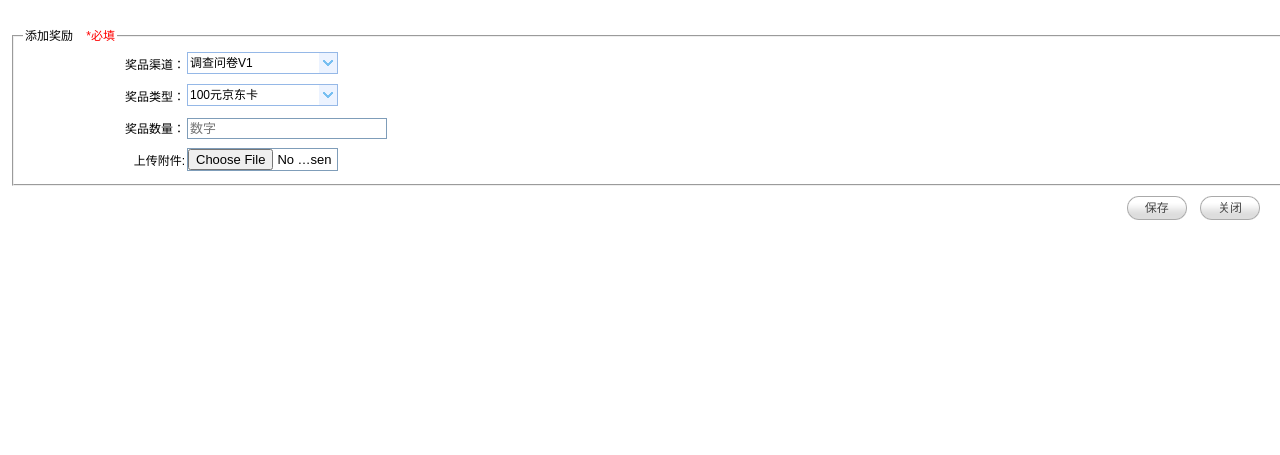
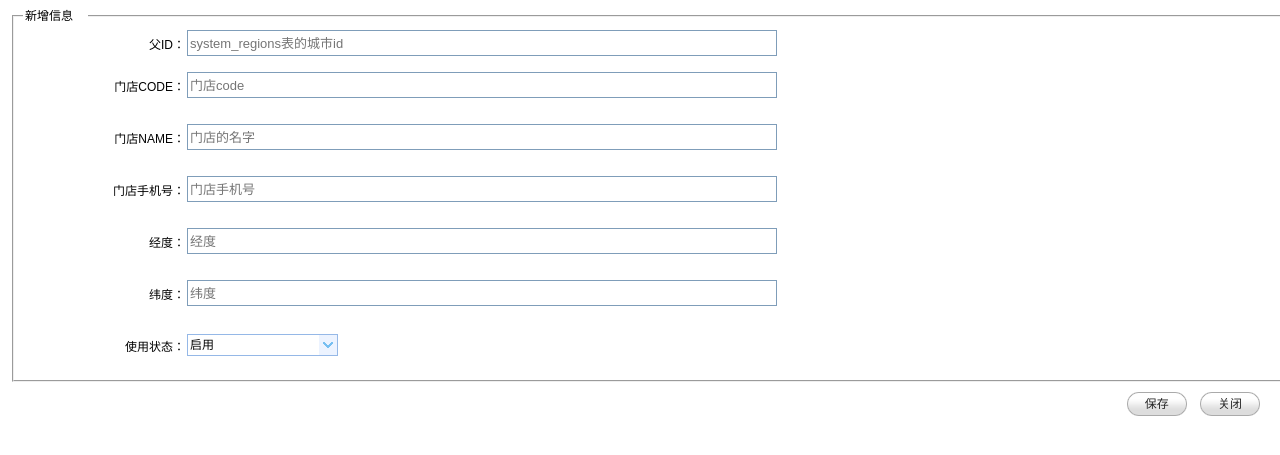
Before and after one commit to xfz219/gsp_store, a Java web app: page /shop/add in a window 1280 px wide. Shown: the top 455 px of the page. Run offline with Spring Boot 4, a stand-in JSP engine, Linux system fonts and the light colour scheme; the project's own start-up code is not run, and a stand-in starts its controllers and pages; some libraries are stand-ins or nearby versions.

Commit message:
门店经纬度

```diff
--- a/src/main/java/com/puhui/app/dao/AppLendShopDao.java
+++ b/src/main/java/com/puhui/app/dao/AppLendShopDao.java
@@ -43,4 +43,10 @@ public interface AppLendShopDao extends BaseDao {
 	 */
 	void updateAppLendShop(AppLendShop appLendShop);
 
+	/**
+	 * 更新启用状态
+	 * @param id
+	 * @param enabled
+	 */
+	void updateEnabledById(@Param("id")long id, @Param("enabled")boolean enabled);
 }
--- a/src/main/java/com/puhui/app/po/AppLendShop.java
+++ b/src/main/java/com/puhui/app/po/AppLendShop.java
@@ -8,11 +8,6 @@ import java.util.Date;
  * 门店码
  */
 public class AppLendShop extends BaseBean {
-
-    /**
-     * 主键
-     */
-    private Long id;
 
     /**
      * 奖品类型
--- a/src/main/java/com/puhui/app/service/AppLendShopService.java
+++ b/src/main/java/com/puhui/app/service/AppLendShopService.java
@@ -11,6 +11,9 @@ public interface AppLendShopService {
 
 	List<AppLendShop> findList(AppLendShop als);
 
-	Map<String,String> addList(Map<String, String> map, List<Map<String, String>> listMap) throws Exception;
+	void updateAppLendShop(AppLendShop als);
 
+	void addAppLendShop(AppLendShop als);
+
+	void updateEnabledById(long l, boolean b);
 }
--- a/src/main/java/com/puhui/app/web/controller/AppLendShopController.java
+++ b/src/main/java/com/puhui/app/web/controller/AppLendShopController.java
@@ -7,6 +7,7 @@ import com.puhui.app.po.AppWeixinArticle;
 import com.puhui.app.service.AppLendShopService;
 import com.puhui.app.service.PrizesService;
 import com.puhui.app.utils.ReadExcel;
+import com.puhui.app.vo.ReturnEntity;
 import org.slf4j.Logger;
 import org.slf4j.LoggerFactory;
 import org.springframework.beans.factory.annotation.Autowired;
@@ -37,7 +38,7 @@ public class AppLendShopController extends BaseController {
 
 
     /**
-     * 新增奖品
+     * 新增门店
      * @return
      */
     @RequestMapping(value = "/add")
@@ -46,12 +47,26 @@ public class AppLendShopController extends BaseController {
     }
 
     /**
-     * 获取奖品
+     * 获取门店
      * @return
      */
     @RequestMapping(value = "/get")
     public String get() {
         return "shop/get";
+    }
+
+    /**
+     * 更新跳转
+     * @param id
+     * @param map
+     * @return
+     */
+    @RequestMapping(value = "/update/{id}")
+    public String updateById(@PathVariable(value = "id") Long id, ModelMap map) {
+        String url = "shop/update";
+        AppLendShop appLendShop = appLendShopDao.getAppLendShop(id);
+        map.addAttribute("appLendShop", appLendShop);
+        return url;
     }
 
     /**
@@ -66,41 +81,72 @@ public class AppLendShopController extends BaseController {
     }
 
     /**
-     * 更新
-     * @param id
-     * @param map
+     * 更新数据
+     * @param als
      * @return
      */
-    @RequestMapping(value = "/update/{id}")
-    public String update(@PathVariable(value = "id") Long id, ModelMap map) {
-        String url = "shop/update";
-        AppLendShop appLendShop = appLendShopDao.getAppLendShop(id);
-        map.addAttribute("appLendShop", appLendShop);
-        return url;
+    @RequestMapping(value = "/updateAppLendShop")
+    @ResponseBody
+    public Object updateAppLendShop(AppLendShop als) {
+        Map<String, Object> map = new HashMap<>();
+        try{
+            appLendShopService.updateAppLendShop(als);
+            map.put("result", "成功!");
+            return map;
+        }catch (Exception e){
+            map.put("result", "失败!");
+            return map;
+        }
     }
 
+    /**
+     * 增加门店
+     * @param als
+     * @return
+     */
+    @RequestMapping(value = "/addAppLendShop")
+    @ResponseBody
+    public Object addAppLendShop(AppLendShop als) {
+        Map<String, Object> map = new HashMap<>();
+        try {
+            appLendShopService.addAppLendShop(als);
+            map.put("result", "成功!");
+            return map;
+        } catch (Exception e) {
+            map.put("result", "失败!");
+            return map;
+        }
+    }
 
     /**
-     * 增加奖品
-     * @param map
+     * 启用
+     * @param id
      * @return
      */
-    @RequestMapping(value = "/addList")
-    @ResponseBody
-    public Object addList(@RequestParam Map<String,String> map, @RequestParam(value = "file") MultipartFile myfile) {
-        Map<String, Object> m = new HashMap<>();
+    @RequestMapping(value="/enable")
+    public Object enable(@RequestParam(value="id") String id){
         try {
-            if (Objects.equals(map.get("fileName"), "")) {
-                m.put("result", "上传文件不可为空!");
-                return m;
-            }
-            List<Map<String, String>> listMap = ReadExcel.readExcel(myfile.getInputStream());
-            return appLendShopService.addList(map, listMap);
+            appLendShopService.updateEnabledById(Long.parseLong(id), true);
         } catch (Exception e) {
-            logger.error("添加失败，", e);
-            m.put("result", "添加失败!");
-            return m;
+            return new ReturnEntity(false, "启用门店失败");
         }
+
+        return new ReturnEntity(true, "启用门店成功");
+    }
+
+    /**
+     * 禁用
+     * @param id
+     * @return
+     */
+    @RequestMapping(value="/stop")
+    public Object stop(@RequestParam(value="id") String id){
+        try {
+            appLendShopService.updateEnabledById(Long.parseLong(id), false);
+        } catch (Exception e) {
+            return new ReturnEntity(false, "禁用门店失败");
+        }
+        return new ReturnEntity(true, "禁用门店成功");
     }
 
 
--- a/src/main/webapp/WEB-INF/pages/prizes/add.jsp
+++ b/src/main/webapp/WEB-INF/pages/prizes/add.jsp
@@ -144,7 +144,7 @@
 											  }
 										});
 										parent.$("#tabs").tabs("select","奖励管理");
-										parent.$("#tabs").tabs("close","关闭");
+										parent.$("#tabs").tabs("close","添加奖励");
 									});
 								}else{
 									$.messager.alert('提示信息',data.result);
@@ -159,7 +159,7 @@
 	        $('#close').click(function(){
 	        	$.messager.confirm('提示信息',"确认关闭吗？",function(r){
 	    		    if (r){
-	    		    	 parent.$("#tabs").tabs("close","关闭");
+	    		    	 parent.$("#tabs").tabs("close","添加奖励");
 	    		    }
 	    		});
 	        });
--- a/src/main/webapp/WEB-INF/pages/shop/add.jsp
+++ b/src/main/webapp/WEB-INF/pages/shop/add.jsp
@@ -1,12 +1,13 @@
-<%@page import="org.apache.shiro.SecurityUtils"%>
-<%@page import="org.apache.shiro.subject.Subject"%>
 <%@ page contentType="text/html;charset=UTF-8" %>
 <%@ taglib prefix="form" uri="http://www.springframework.org/tags/form"%>
 <%@ include file="/WEB-INF/pages/taglibs.jsp" %>
+<script type="text/javascript" src="${ctx}/static/ueditor1_4_3-utf8-jsp/ueditor.config.js"></script>
+<script type="text/javascript" src="${ctx}/static/ueditor1_4_3-utf8-jsp/ueditor.all.min.js"></script>
+<link rel="stylesheet"  href="${ctx}/static/ueditor1_4_3-utf8-jsp/themes/default/css/ueditor.css" />
 <html>
 <head>
 <meta http-equiv="Content-Type" content="text/html; charset=UTF-8">
-<title>添加奖励</title>
+<title>新增门店</title>
 <style type="text/css">
 	fieldset{
 		width:1665px;
@@ -63,79 +64,87 @@
 		height:12px;
 	}
 </style>
-<link rel="stylesheet" type="text/css" href="${ctx}/static/js/uploadify/uploadify.css">
-<script type="text/javascript" src="${ctx}/static/js/uploadify/jquery.uploadify.min.js?v=<%=System.nanoTime()%>"></script>
+<body style="overflow:auto;">
+<div>
+<div id="lookdialog"></div>
+		<form id="editNoticeForm" class="easyui-form" method="post" data-options="novalidate:true">
+			<div title="新增" style="padding: 10px;">
 
-<body style="overflow:auto;">
-	<div id="lookdialog" style="text-align:center;padding-top:20px;"></div>
-		<form id="addAdForm" class="easyui-form" enctype="multipart/form-data" method="post" >
-			<div title="添加奖励" style="padding: 10px;">
 				<fieldset>
-					<legend>添加奖励 &nbsp;&nbsp;&nbsp;<font color="red">*必填</font></legend>
-					<input type="hidden" id="fileName" name="fileName" value="">
-					<table id="adTable" name="adTable">
+					<legend>新增信息 &nbsp;&nbsp;&nbsp;</legend>
+					<table>
 						<tr>
-							<td class="one">奖品渠道：</td>
+							<td class="one">父ID：</td>
 							<td class="two">
-								<select id="prizeChannel" class="easyui-combobox" name="prizeChannel">
-									<option value="QUESTIONNAIRE_CHANNEL_V1">调查问卷V1</option>
+								<input id="parentId" name="parentId" class="easyui-validatebox" placeholder="system_regions表的城市id" style="width: 590px;height: 26px" maxlength="50" data-options="required:true">
+							</td>
+							</tr>
+							<tr style="height: 50px">
+							<td class="one">门店CODE：</td>
+							<td class="two">
+								<input id="shopCode" name="shopCode" class="easyui-validatebox" placeholder="门店code" style="width: 590px;height: 26px" maxlength="50" data-options="required:true">
+							</td>
+							</tr>
+							<tr style="height: 50px">
+								<td class="one">门店NAME：</td>
+								<td class="two">
+									<input id="shopName" name="shopName" class="easyui-validatebox" placeholder="门店的名字" style="width: 590px;height: 26px" maxlength="50" data-options="required:true">
+								</td>
+							</tr>
+							<tr style="height: 50px">
+								<td class="one">门店手机号：</td>
+								<td class="two">
+									<input id="shopMobile" name="shopMobile" class="easyui-validatebox" placeholder="门店手机号" style="width: 590px;height: 26px" maxlength="50" data-options="required:true">
+								</td>
+							</tr>
+							<tr style="height: 50px">
+								<td class="one">经度：</td>
+								<td class="two">
+									<input id="longitude" name="longitude" class="easyui-validatebox" placeholder="经度" style="width: 590px;height: 26px" maxlength="50" data-options="required:true">
+								</td>
+							</tr>
+							<tr style="height: 50px">
+								<td class="one">纬度：</td>
+								<td class="two">
+									<input id="latitude" name="latitude" class="easyui-validatebox" placeholder="纬度" style="width: 590px;height: 26px" maxlength="50" data-options="required:true">
+								</td>
+							</tr>
+							<tr style="height: 50px">
+								<td class="one">使用状态：</td>
+								<td class="two">
+									<select id="enabled" class="easyui-combobox" name="enabled">
+										<option value="true">启用</option>
+										<option value="false">不启用</option>
 									</select>
 								</td>
 							</tr>
-						<tr>
-							<td class="one">奖品类型：</td>
-							<td class="two">
-								<select id="prizeType" class="easyui-combobox" name="prizeType">
-									<option value="JD_100">100元京东卡</option>
-									<option value="JD_50">50元京东卡</option>
-									<option value="I_QI_YI">爱奇艺会员月卡</option>
-								</select>
-							</td>
-						</tr>
-						<tr>
-							<td class="one">奖品数量：</td>
-							<td class="two">
-								<input type="text" name="prizeNumber" id="prizeNumber" placeholder="数字" style="width: 200px" class="easyui-validatebox" data-options="required:true">
-							</td>
-						</tr>
-						<tr id="adFile">
-							<td class="one">上传附件:</td>
-							<td><input type="file" id="file" name="file"/></td>
-						</tr>
 							</table>
-
 							</fieldset>
 							<div style="float:right;margin:10px">
-					<a class="easyui-linkbutton" id="add">保存</a>
+				<a href="javascript:;" class="easyui-linkbutton" id="add">保存</a>
 								&nbsp;&nbsp;
-					<a class="easyui-linkbutton" id="close">关闭</a>
+				<a href="javascript:;" class="easyui-linkbutton" id="close">关闭</a>
+
 			</div>
 			</div>
 			</form>
+</div>
 </body>
 
-	<script type="text/javascript">
+<script language="javascript">
+
 	$(document).ready(function() {
         //添加
         $('#add').click(function(){
-				var file = document.getElementById("file").value;
-                document.getElementById("fileName").value = file;
             $.messager.confirm('提示信息','确认保存吗?',function(r){
                 if(r){
-						$('#addAdForm').form('submit',{
-							 url:'<%=request.getContextPath() %>/prizes/addList',
-							 onSubmit: function(){
-								 if($('#addAdForm').form('validate')){
-									 return true;
-								 }else{
-									 return false;
-								 }
-							 },
+                    $('#editNoticeForm').form('submit',{
+                        url:'${ctx}/shop/addAppLendShop',
                         success:function(data){
                             data=eval("(" + data+ ")");
                             if(data.status=='success'){
                                 $.messager.alert('提示信息',data.result,'info',function(){
-										var tab = parent.$("#tabs").tabs("getTab","奖励管理");
+                                    var tab = parent.$("#tabs").tabs("getTab","新增");
                                     var url = $(tab.panel('options').content).attr('src');
                                     parent.$('#tabs').tabs('update', {
                                         tab : tab,
@@ -143,8 +152,8 @@
                                             src : url
                                         }
                                     });
-										parent.$("#tabs").tabs("select","奖励管理");
-										parent.$("#tabs").tabs("close","关闭");
+                                    parent.$("#tabs").tabs("select","添加门店");
+                                    parent.$("#tabs").tabs("close","添加门店");
                                 });
                             }else{
                                 $.messager.alert('提示信息',data.result);
@@ -159,9 +168,10 @@
 	    $('#close').click(function(){
 	    	$.messager.confirm('提示信息',"确认关闭吗？",function(r){
 			    if (r){
-	    		    	 parent.$("#tabs").tabs("close","关闭");
+			    	 parent.$("#tabs").tabs("close","添加门店");
 			    }
 			});
+
 	    });
 	});
 </script>
```
Also changed, not shown: src/main/java/com/puhui/app/service/impl/AppLendShopServiceImpl.java (+10 -45 lines), src/main/resources/mybatis-mappers/AppLendShopMapper.xml (+7 -2 lines), src/main/webapp/WEB-INF/pages/shop/get.jsp (+79 -1 lines), src/main/webapp/WEB-INF/pages/shop/update.jsp (+45 -14 lines). Lines whose indentation alone changed are shown as unchanged.
